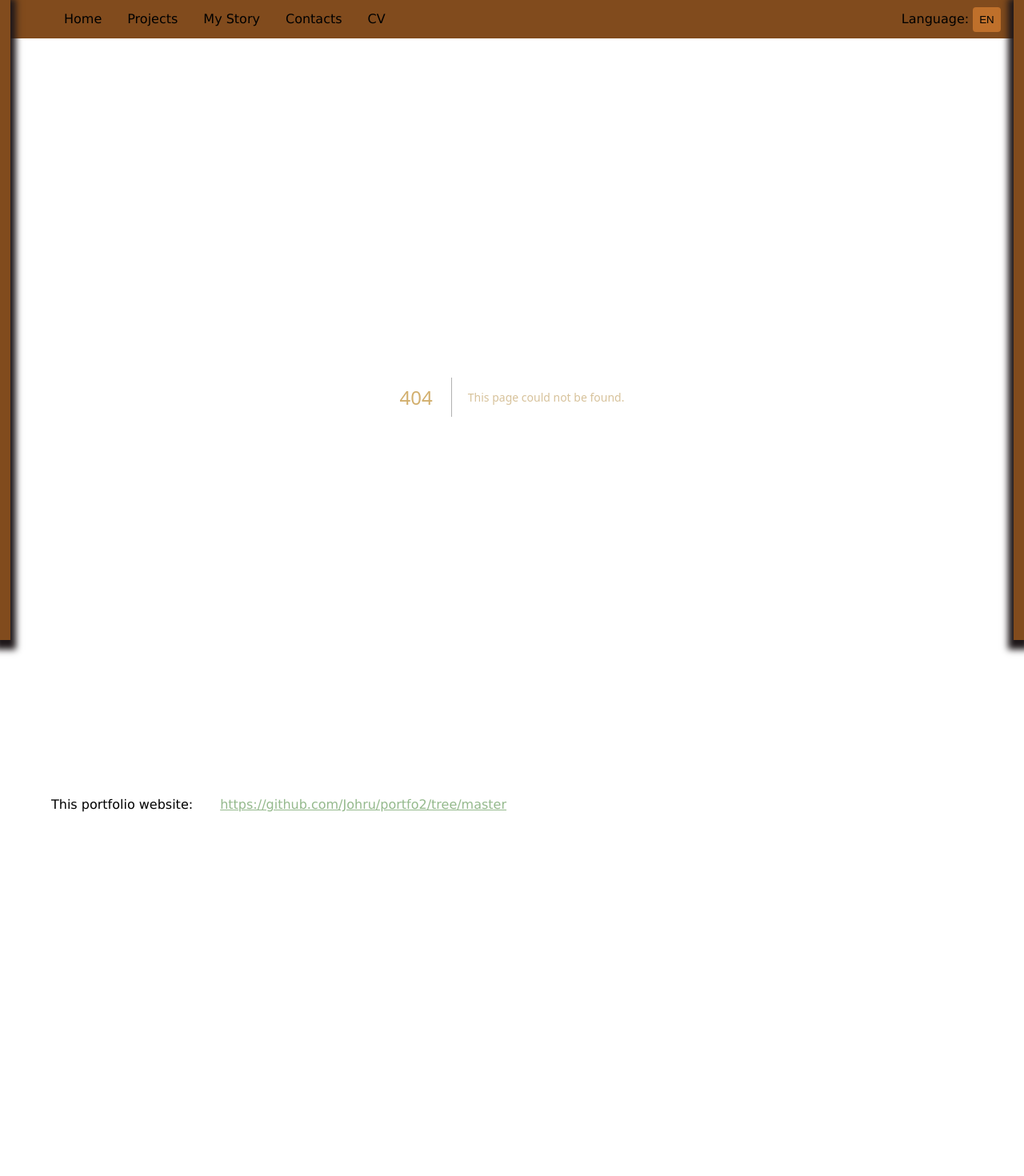
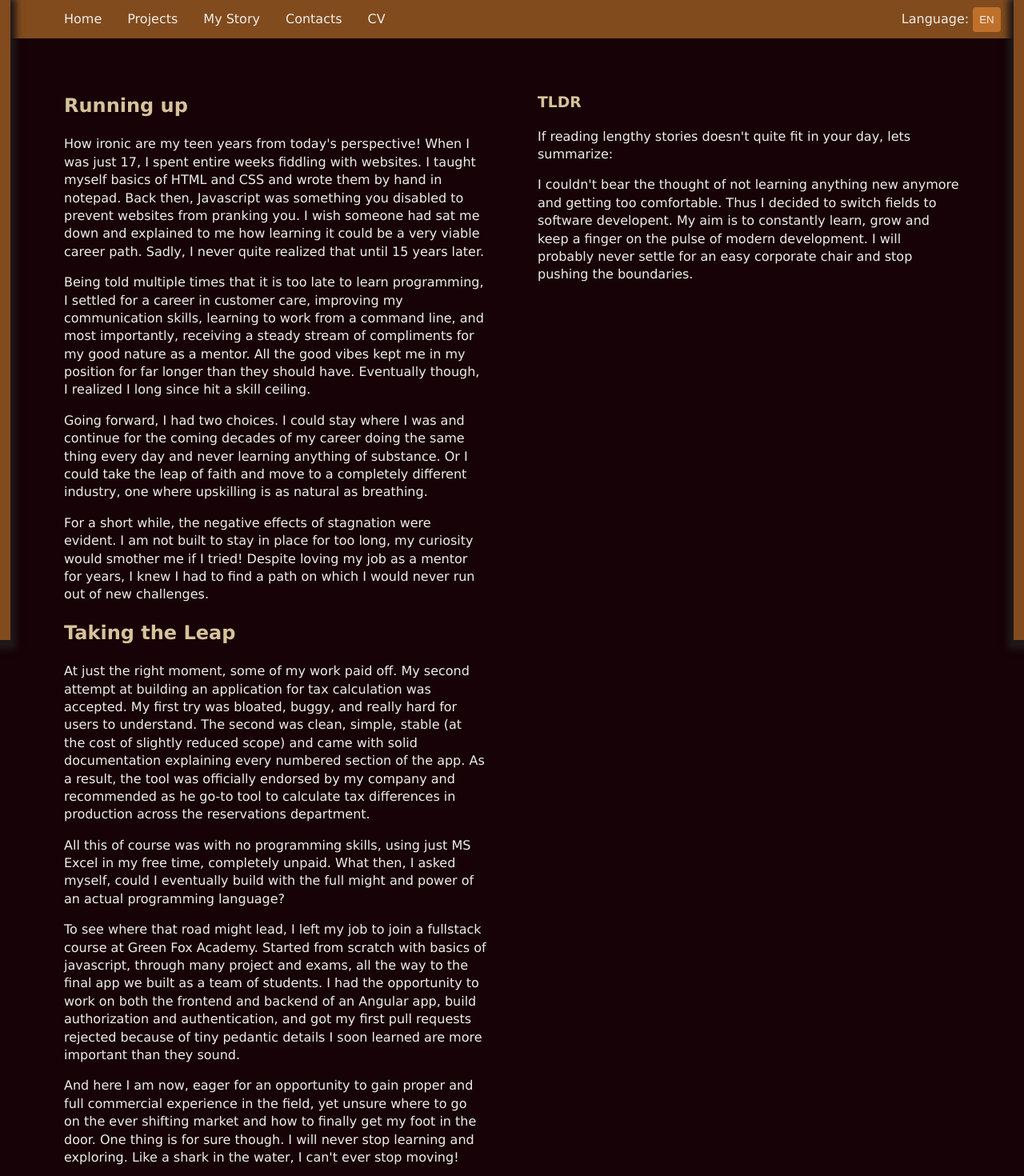
Before and after one commit to Johru/portfo2, a Next.js app: page /story in a window 1280 px wide. Before the commit this address had no page. Shown: the top 1470 px of the page at 80% size. Before the commit the page ends 1069 px from the top, so only its background shows below. Built offline with nearby package versions, Linux system fonts and the light colour scheme.

Commit message:
story updated

```diff
--- /dev/null
+++ b/src/app/story/page.tsx
@@ -0,0 +1,92 @@
+import styles from '@/styles/page.module.scss';
+
+export default function Story() {
+  return (
+    <div className={styles.g800}>
+      <div className={styles.article}>
+        <h2>Running up</h2>
+        <p>
+          How ironic are my teen years from today&apos;s perspective! When I was
+          just 17, I spent entire weeks fiddling with websites. I taught myself
+          basics of HTML and CSS and wrote them by hand in notepad. Back then,
+          Javascript was something you disabled to prevent websites from
+          pranking you. I wish someone had sat me down and explained to me how
+          learning it could be a very viable career path. Sadly, I never quite
+          realized that until 15 years later.
+        </p>
+
+        <p>
+          Being told multiple times that it is too late to learn programming, I
+          settled for a career in customer care, improving my communication
+          skills, learning to work from a command line, and most importantly,
+          receiving a steady stream of compliments for my good nature as a
+          mentor. All the good vibes kept me in my position for far longer than
+          they should have. Eventually though, I realized I long since hit a
+          skill ceiling.
+        </p>
+        <p>
+          Going forward, I had two choices. I could stay where I was and
+          continue for the coming decades of my career doing the same thing
+          every day and never learning anything of substance. Or I could take
+          the leap of faith and move to a completely different industry, one
+          where upskilling is as natural as breathing.
+        </p>
+        <p>
+          For a short while, the negative effects of stagnation were evident. I
+          am not built to stay in place for too long, my curiosity would smother
+          me if I tried! Despite loving my job as a mentor for years, I knew I
+          had to find a path on which I would never run out of new challenges.
+        </p>
+        <h2>Taking the Leap</h2>
+        <p>
+          At just the right moment, some of my work paid off. My second attempt
+          at building an application for tax calculation was accepted. My first
+          try was bloated, buggy, and really hard for users to understand. The
+          second was clean, simple, stable (at the cost of slightly reduced
+          scope) and came with solid documentation explaining every numbered
+          section of the app. As a result, the tool was officially endorsed by
+          my company and recommended as he go-to tool to calculate tax
+          differences in production across the reservations department.
+        </p>
+        <p>
+          All this of course was with no programming skills, using just MS Excel
+          in my free time, completely unpaid. What then, I asked myself, could I
+          eventually build with the full might and power of an actual
+          programming language?
+        </p>
+        <p>
+          To see where that road might lead, I left my job to join a fullstack
+          course at Green Fox Academy. Started from scratch with basics of
+          javascript, through many project and exams, all the way to the final
+          app we built as a team of students. I had the opportunity to work on
+          both the frontend and backend of an Angular app, build authorization
+          and authentication, and got my first pull requests rejected because of
+          tiny pedantic details I soon learned are more important than they
+          sound.
+        </p>
+        <p>
+          And here I am now, eager for an opportunity to gain proper and full
+          commercial experience in the field, yet unsure where to go on the ever
+          shifting market and how to finally get my foot in the door. One thing
+          is for sure though. I will never stop learning and exploring. Like a
+          shark in the water, I can&apos;t ever stop moving!
+        </p>
+      </div>
+
+      <div>
+        <h3>TLDR</h3>
+        <p>
+          If reading lengthy stories doesn&apos;t quite fit in your day, lets
+          summarize:
+        </p>
+        <p>
+          I couldn&apos;t bear the thought of not learning anything new anymore
+          and getting too comfortable. Thus I decided to switch fields to
+          software developent. My aim is to constantly learn, grow and keep a
+          finger on the pulse of modern development. I will probably never
+          settle for an easy corporate chair and stop pushing the boundaries.
+        </p>
+      </div>
+    </div>
+  );
+}
--- a/src/styles/page.module.scss
+++ b/src/styles/page.module.scss
@@ -1,5 +1,5 @@
 @import 'variables';
-.ft-large{
+.ft-large {
   font-size: larger;
 }
 .underline {
@@ -8,20 +8,23 @@
 }
 
 .underline:hover {
-  color: lighten($ft-accent,10%)
+  color: lighten($ft-accent, 10%);
 }
 
-.bold{
+.bold {
   font-weight: bold;
 }
 
-.locale {margin-right: 20em;}
+.locale {
+  margin-right: 20em;
+}
 
-.tags, .mintags{
+.tags,
+.mintags {
   display: flex;
   flex-wrap: wrap;
 }
-.project-box{
+.project-box {
   width: 100%;
   display: grid;
   grid-template-columns: 1fr 1fr 1fr;
@@ -47,32 +50,30 @@ width: 100%;
   height: 75vh;
 }
 
-.image-dynamic{
+.image-dynamic {
   object-fit: contain;
-
 }
 
 .project-div h3 {
   justify-self: center;
   margin: 0 0 0.3em;
-
 }
 
 .tags i {
   margin: 0.4em;
-  padding:0.4em 0.5em;
+  padding: 0.4em 0.5em;
   background: darken($bg-dark, 10%);
   font-weight: bold;
- color: $ft-light
+  color: $ft-light;
 }
 
-.mintags i{
+.mintags i {
   margin: 0.1em;
-  padding:0.2em 0.5em;
+  padding: 0.2em 0.5em;
   font-weight: normal;
 }
 
-.grid{
+.grid {
   margin: 2em;
   display: grid;
   grid-template-columns: 200px auto;
@@ -81,9 +82,18 @@ height: 75vh;
 
 .grid > * {
   padding: 0em;
-  margin:0.2em;
+  margin: 0.2em;
 }
-.g500{
+.g500 {
   max-width: 500px;
   font-size: large;
 }
+.g800 {
+  display: grid;
+  grid-template-columns: 1fr 1fr;
+  gap: 5vw;
+}
+
+.article {
+  max-width: 800px;
+}
```
Also changed, not shown: src/app/contacts/page.tsx (+19 -4 lines), 1 other file (tests, documents, lock files or other folders). Lines whose indentation alone changed are shown as unchanged.
